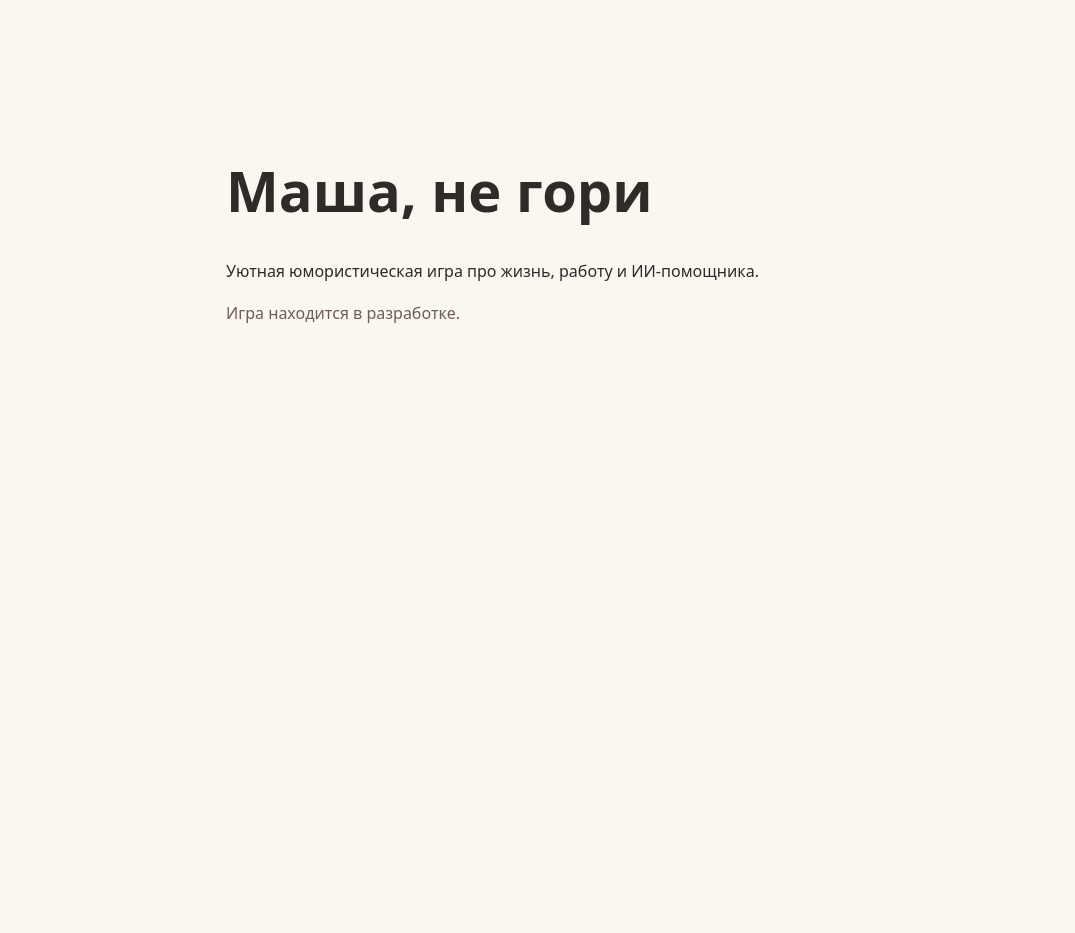
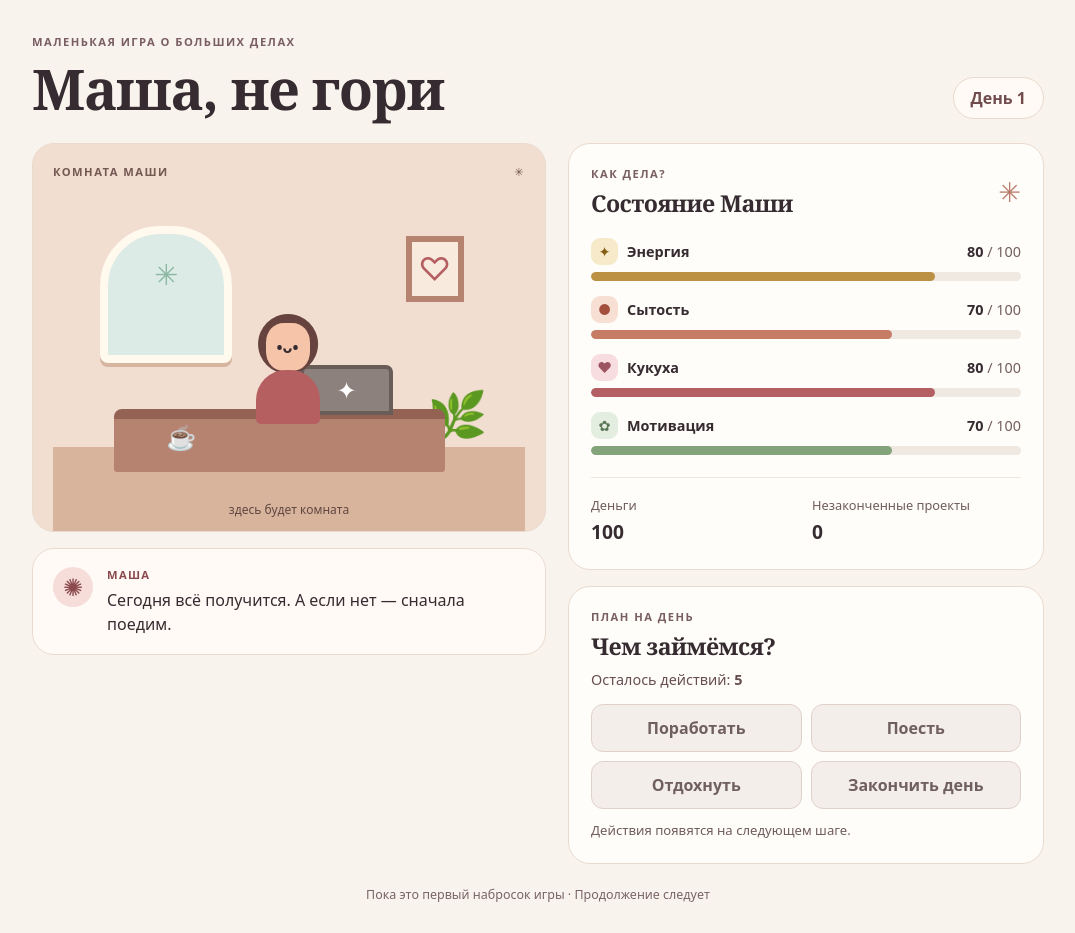
Before and after one commit to firefoxyk/masha-ne-gori, a React (Vite) app: page / in a window 1280 px wide. Shown: the whole page, without its empty margins (102-1177 px from the left). Before the commit the page ends 800 px from the top, so only its background shows below. Built offline with nearby package versions, Linux system fonts and the light colour scheme.

Commit message:
Create prototype main screen

```diff
--- a/src/App.tsx
+++ b/src/App.tsx
@@ -1,9 +1,76 @@
+import { useState } from 'react'
+import { createInitialGameState, STAT_MAX } from './game/state'
+
 export default function App() {
+  const [game] = useState(createInitialGameState)
+  const stats = [
+    { label: 'Энергия', value: game.energy, icon: '✦', color: 'energy' },
+    { label: 'Сытость', value: game.satiety, icon: '●', color: 'satiety' },
+    { label: 'Кукуха', value: game.sanity, icon: '♥', color: 'sanity' },
+    { label: 'Мотивация', value: game.motivation, icon: '✿', color: 'motivation' },
+  ]
+
   return (
-    <main>
-      <h1>Маша, не гори</h1>
-      <p>Уютная юмористическая игра про жизнь, работу и ИИ-помощника.</p>
-      <p className="status">Игра находится в разработке.</p>
+    <main className="game-shell">
+      <header className="game-header">
+        <div>
+          <p className="eyebrow">Маленькая игра о больших делах</p>
+          <h1>Маша, не гори</h1>
+        </div>
+        <p className="day-badge">День {game.day}</p>
+      </header>
+
+      <div className="game-layout">
+        <div className="story-column">
+          <section className="room" aria-label="Комната Маши: временная иллюстрация">
+            <div className="room-topline"><span>КОМНАТА МАШИ</span><span>✳</span></div>
+            <div className="room-scene" aria-hidden="true">
+              <div className="window"><span>✳</span></div>
+              <div className="picture">♡</div>
+              <div className="plant">🌿</div>
+              <div className="desk"><span>☕</span><span className="laptop">✦</span></div>
+              <div className="masha"><span className="masha-hair">●</span><span className="masha-face">•ᴗ•</span><span className="masha-body" /></div>
+              <span className="room-caption">здесь будет комната</span>
+            </div>
+          </section>
+
+          <section className="speech" aria-label="Реплика Маши">
+            <span className="speech-icon" aria-hidden="true">✺</span>
+            <div><p className="speech-name">МАША</p><p>Сегодня всё получится. А если нет — сначала поедим.</p></div>
+          </section>
+        </div>
+
+        <div className="dashboard">
+          <section className="panel" aria-labelledby="stats-title">
+            <div className="section-heading"><div><p className="eyebrow">КАК ДЕЛА?</p><h2 id="stats-title">Состояние Маши</h2></div><span aria-hidden="true">✳</span></div>
+            <div className="stats">
+              {stats.map((stat) => (
+                <div className="stat" key={stat.label}>
+                  <div className="stat-heading"><label htmlFor={stat.color}><span className={`stat-icon ${stat.color}`} aria-hidden="true">{stat.icon}</span>{stat.label}</label><span>{stat.value} <span className="stat-max">/ {STAT_MAX}</span></span></div>
+                  <progress id={stat.color} className={stat.color} value={stat.value} max={STAT_MAX}>{stat.value} из {STAT_MAX}</progress>
+                </div>
+              ))}
+            </div>
+            <dl className="resources">
+              <div><dt>Деньги</dt><dd>{game.money}</dd></div>
+              <div><dt>Незаконченные проекты</dt><dd>{game.unfinishedProjects}</dd></div>
+            </dl>
+          </section>
+
+          <section className="panel actions" aria-labelledby="actions-title">
+            <div className="section-heading"><div><p className="eyebrow">ПЛАН НА ДЕНЬ</p><h2 id="actions-title">Чем займёмся?</h2></div></div>
+            <p className="actions-count">Осталось действий: <strong>{game.actionsRemaining}</strong></p>
+            <div className="action-grid">
+              <button type="button" disabled>Поработать</button>
+              <button type="button" disabled>Поесть</button>
+              <button type="button" disabled>Отдохнуть</button>
+              <button type="button" disabled>Закончить день</button>
+            </div>
+            <p className="actions-note">Действия появятся на следующем шаге.</p>
+          </section>
+        </div>
+      </div>
+      <footer>Пока это первый набросок игры · Продолжение следует</footer>
     </main>
   )
 }
--- a/src/style.css
+++ b/src/style.css
@@ -1,26 +1,85 @@
 :root {
-  font-family: system-ui, sans-serif;
-  color: #302a29;
-  background: #faf6f0;
-  line-height: 1.6;
+  font-family: system-ui, -apple-system, sans-serif;
+  color: #352b30;
+  background: #f9f3ed;
+  font-synthesis: none;
+  line-height: 1.5;
 }
 
-body {
-  margin: 0;
+* { box-sizing: border-box; }
+body { margin: 0; min-width: 0; }
+button { font: inherit; }
+
+.game-shell { max-width: 1060px; margin: 0 auto; padding: 34px 24px 28px; }
+.game-header { display: flex; align-items: end; justify-content: space-between; gap: 16px; margin-bottom: 24px; }
+h1, h2, p { margin: 0; }
+h1, h2 { font-family: Georgia, serif; letter-spacing: -0.025em; }
+h1 { font-size: clamp(2rem, 5vw, 3.5rem); line-height: 1.1; }
+h2 { font-size: 1.45rem; line-height: 1.2; }
+.eyebrow { color: #795e62; font-size: .7rem; font-weight: 750; letter-spacing: .13em; text-transform: uppercase; margin-bottom: 7px; }
+.day-badge { flex: none; background: #fffaf5; border: 1px solid #ead9cd; border-radius: 999px; padding: 8px 17px; font-weight: 700; color: #704c4c; }
+.game-layout { display: grid; grid-template-columns: minmax(0, 1.08fr) minmax(0, 1fr); gap: 22px; align-items: start; }
+.story-column, .dashboard { display: grid; gap: 16px; min-width: 0; }
+.room, .panel, .speech { border: 1px solid #eadbd0; border-radius: 22px; overflow: hidden; }
+.room { background: #f1ded1; padding: 20px 20px 0; }
+.room-topline { display: flex; justify-content: space-between; color: #745852; font-size: .7rem; font-weight: 800; letter-spacing: .13em; }
+.room-scene { position: relative; height: 350px; overflow: hidden; background: linear-gradient(to bottom, transparent 76%, #d8b49d 76%); }
+.window { position: absolute; top: 45px; left: 10%; width: 28%; height: 39%; background: #dcebe5; border: 8px solid #fff9ee; border-radius: 60px 60px 8px 8px; box-shadow: 0 4px 0 #d6b5a0; color: #8bb7a3; text-align: center; padding-top: 18px; font-size: 1.8rem; }
+.picture { position: absolute; right: 13%; top: 55px; width: 58px; height: 66px; display: grid; place-items: center; border: 6px solid #b78371; background: #f8eadc; color: #b55e62; font-size: 2rem; }
+.plant { position: absolute; bottom: 23%; right: 8%; font-size: 3rem; }
+.desk { position: absolute; bottom: 17%; left: 13%; width: 70%; height: 18%; border-radius: 8px 8px 3px 3px; background: #b78371; border-top: 10px solid #936253; display: flex; justify-content: space-around; align-items: start; font-size: 1.5rem; }
+.laptop { display: grid; place-items: center; width: 28%; height: 50px; margin-top: -54px; color: #fff; background: #8c817c; border: 4px solid #6a5d58; border-radius: 7px 7px 0 0; }
+.masha { position: absolute; bottom: 31%; left: 41%; width: 80px; height: 112px; text-align: center; }
+.masha-hair { position: absolute; top: -9px; left: 5px; color: #66433e; font-size: 5rem; line-height: 1; }
+.masha-face { position: absolute; top: 12px; left: 19px; width: 44px; height: 48px; display: grid; place-items: center; border-radius: 40%; background: #f6c4a9; font-weight: 700; }
+.masha-body { position: absolute; top: 59px; left: 9px; width: 64px; height: 54px; border-radius: 30px 30px 5px 5px; background: #b65f61; }
+.room-caption { position: absolute; bottom: 12px; left: 0; right: 0; text-align: center; color: #604740; font-size: .75rem; }
+.speech { display: flex; gap: 14px; padding: 18px 20px; background: #fffaf6; }
+.speech-icon { flex: none; display: grid; place-items: center; width: 40px; height: 40px; border-radius: 50%; color: #8b4b4e; background: #f6ddda; font-size: 1.5rem; }
+.speech-name { color: #8b4b4e; font-weight: 800; letter-spacing: .12em; font-size: .7rem; margin-bottom: 4px; }
+.panel { background: #fffdf9; padding: 22px; }
+.section-heading { display: flex; align-items: center; justify-content: space-between; gap: 12px; margin-bottom: 20px; }
+.section-heading > span { color: #ba7c6c; font-size: 1.7rem; }
+.stats { display: grid; gap: 15px; }
+.stat-heading { display: flex; justify-content: space-between; gap: 12px; align-items: center; font-weight: 650; font-size: .9rem; }
+.stat-heading label { display: flex; align-items: center; gap: 9px; }
+.stat-icon { display: inline-grid; place-items: center; width: 27px; height: 27px; border-radius: 9px; }
+.stat-icon.energy { color: #855e16; background: #f7eacb; }
+.stat-icon.satiety { color: #a44f3e; background: #f8dfd4; }
+.stat-icon.sanity { color: #9d5461; background: #f7dce0; }
+.stat-icon.motivation { color: #5b7656; background: #e3eee0; }
+.stat-max { color: #755f60; font-weight: 400; }
+progress { display: block; width: 100%; height: 9px; margin-top: 7px; border: 0; border-radius: 20px; overflow: hidden; background: #f0e9e2; }
+progress::-webkit-progress-bar { background: #f0e9e2; border-radius: 20px; }
+progress::-webkit-progress-value { border-radius: 20px; background: #b45f64; }
+progress::-moz-progress-bar { border-radius: 20px; background: #b45f64; }
+progress.energy::-webkit-progress-value { background: #bc9143; }
+progress.satiety::-webkit-progress-value { background: #c77c65; }
+progress.motivation::-webkit-progress-value { background: #83a37a; }
+progress.energy::-moz-progress-bar { background: #bc9143; }
+progress.satiety::-moz-progress-bar { background: #c77c65; }
+progress.motivation::-moz-progress-bar { background: #83a37a; }
+.resources { display: grid; grid-template-columns: 1fr 1fr; gap: 12px; margin: 22px 0 0; padding-top: 18px; border-top: 1px solid #f0e6de; }
+.resources div { min-width: 0; }
+dt { color: #705c5d; font-size: .8rem; }
+dd { margin: 3px 0 0; font-weight: 750; font-size: 1.2rem; }
+.actions .section-heading { margin-bottom: 8px; }
+.actions-count { color: #674e51; font-size: .9rem; margin-bottom: 14px; }
+.action-grid { display: grid; grid-template-columns: 1fr 1fr; gap: 9px; }
+.action-grid button { min-height: 48px; padding: 9px 10px; border: 1px solid #dfd1c9; border-radius: 12px; background: #f4eeea; color: #705f60; font-weight: 650; cursor: not-allowed; }
+.actions-note { margin-top: 12px; color: #705c5d; font-size: .82rem; }
+footer { margin-top: 22px; text-align: center; color: #796465; font-size: .78rem; }
+
+@media (max-width: 700px) {
+  .game-shell { padding: 24px 16px; }
+  .game-header { align-items: center; }
+  .game-layout { grid-template-columns: minmax(0, 1fr); }
+  .room-scene { height: 280px; }
 }
 
-main {
-  box-sizing: border-box;
-  max-width: 42rem;
-  margin: 0 auto;
-  padding: 15vh 1.5rem 3rem;
+@media (max-width: 350px) {
+  .game-shell { padding-inline: 12px; }
+  .day-badge { padding-inline: 10px; }
+  .panel { padding: 18px; }
+  .action-grid { grid-template-columns: 1fr; }
 }
-
-h1 {
-  font-size: clamp(2rem, 7vw, 3.5rem);
-  line-height: 1.15;
-}
-
-.status {
-  color: #6e5d56;
-}
```
Also changed, not shown: 5 other files (tests, documents, lock files or other folders).
